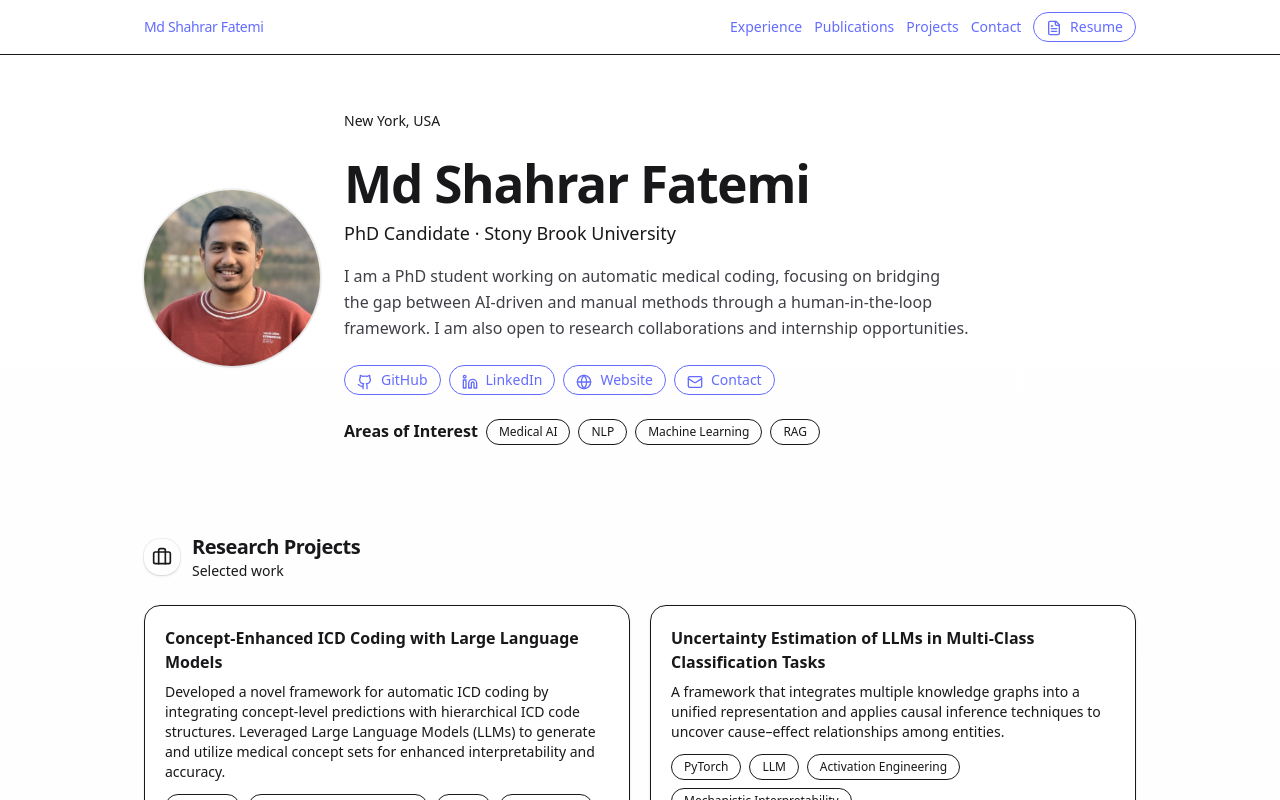
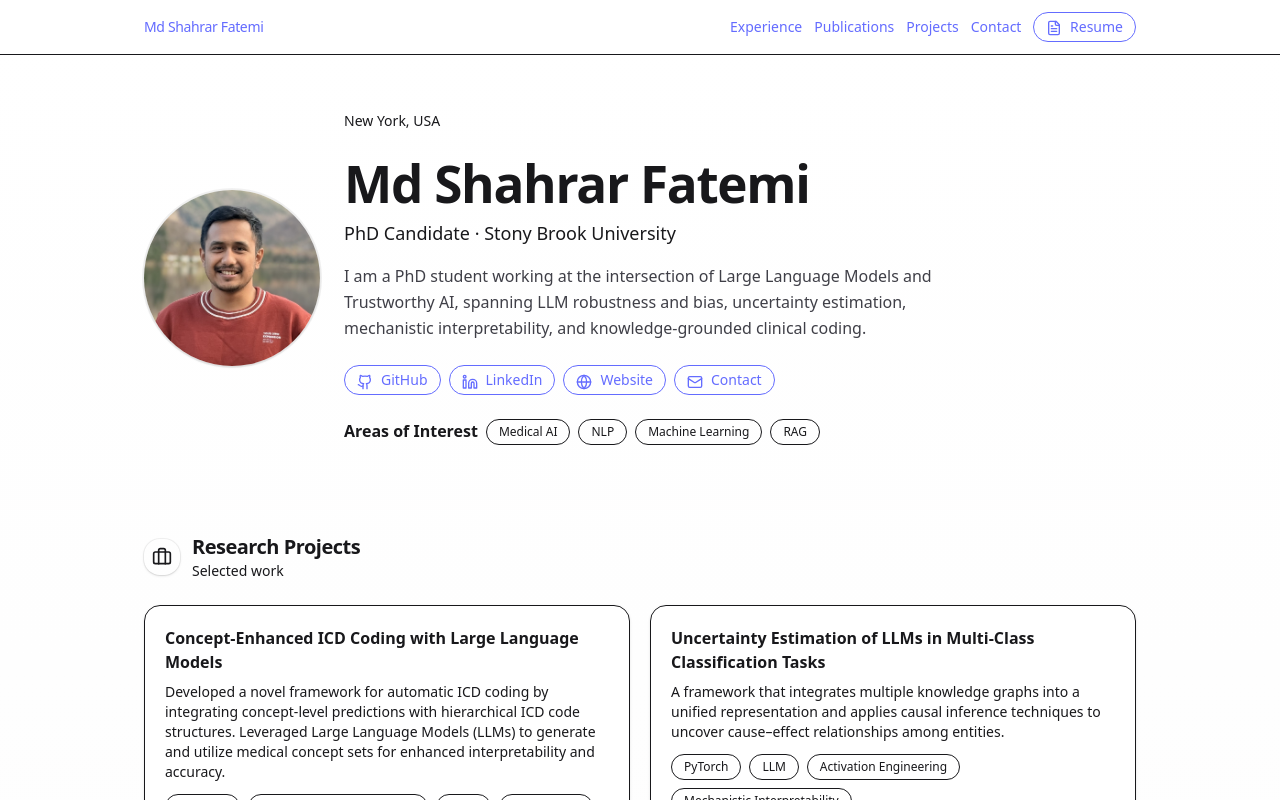
Before and after one commit to shahrarfatemi/shahrarfatemi.github.io, a React (Vite) app in the folder web/: page / in a window 1280 px wide. Shown: the top 800 px of the page. Built offline with nearby package versions, Linux system fonts and the light colour scheme.

Commit message:
Revise profile bio in App.jsx
Updated bio to reflect current research focus and interests.

```diff
--- a/web/src/App.jsx
+++ b/web/src/App.jsx
@@ -41,7 +41,7 @@ function PortfolioSite() {
     name: "Md Shahrar Fatemi",
     role: "PhD Candidate · Stony Brook University",
     location: "New York, USA",
-    bio: "I am a PhD student working on automatic medical coding, focusing on bridging the gap between AI-driven and manual methods through a human-in-the-loop framework. I am also open to research collaborations and internship opportunities.",
+    bio: "I am a PhD student working at the intersection of Large Language Models and Trustworthy AI, spanning LLM robustness and bias, uncertainty estimation, mechanistic interpretability, and knowledge-grounded clinical coding.",
     email: "mfatemi[at]cs[dot]stonybrook[dot]edu",
     links: {
       github: "https://github.com/shahrarfatemi/",
```
